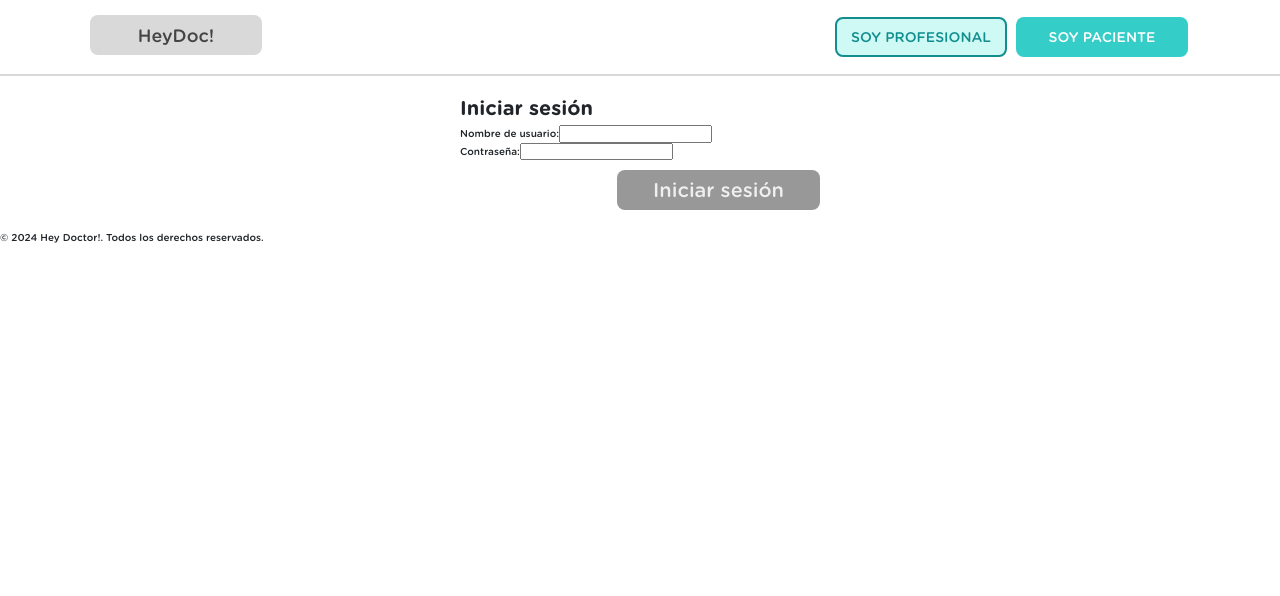
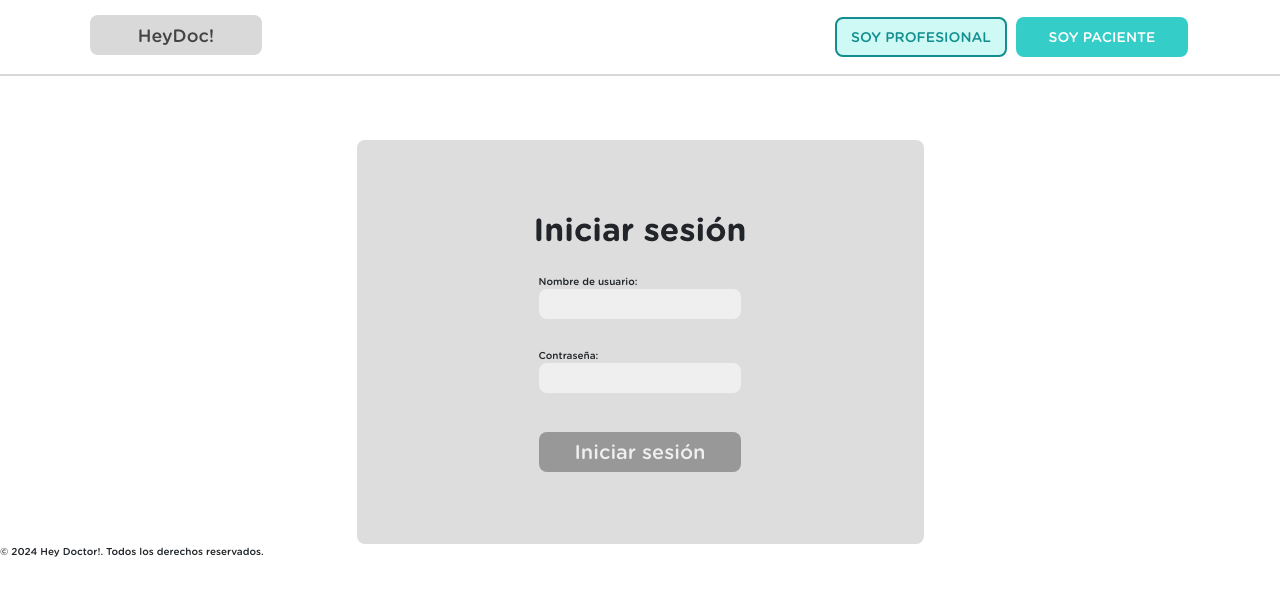
Before and after one commit to No-Country-simulation/S17-02-ft-Java-React, a React app in the folder frontend/: page /login in a window 1280 px wide. Shown: the top 596 px of the page. Built offline with nearby package versions, Linux system fonts and the light colour scheme; the HTML template or start-up script is replaced by a standard one.

Commit message:
refactorizacion de componentes de registros y login

```diff
--- a/frontend/src/components/login/index.tsx
+++ b/frontend/src/components/login/index.tsx
@@ -10,6 +10,33 @@ const validationSchema = Yup.object({
   password: Yup.string().required("La contraseña es obligatoria"),
 });
 
+const TextField: React.FC<{
+  id: string;
+  name: string;
+  type: string;
+  value: string;
+  onChange: React.ChangeEventHandler<HTMLInputElement>;
+  onBlur: React.FocusEventHandler<HTMLInputElement>;
+  error?: string;
+}> = ({ id, name, type, value, onChange, onBlur, error }) => (
+  <div className="form-group">
+    <label htmlFor={id}>
+      {name === "username" ? "Nombre de usuario" : "Contraseña"}:
+    </label>
+    <input
+      type={type}
+      id={id}
+      name={name}
+      value={value}
+      onChange={onChange}
+      onBlur={onBlur}
+      className={`form-control ${error ? "is-invalid" : ""}`}
+      required
+    />
+    {error && <p className="error-text">{error}</p>}
+  </div>
+);
+
 export const Login: React.FC = () => {
   const navigate = useNavigate();
 
@@ -21,70 +48,49 @@ export const Login: React.FC = () => {
     validationSchema,
     onSubmit: async (values) => {
       try {
-        await axios.post("/api/auth/login", {
-          username: values.username,
-          password: values.password,
-        });
-
+        await axios.post("/api/auth/login", values);
         Swal.fire({
           icon: "success",
           title: "Éxito",
-          text: "",
+          text: "Has iniciado sesión correctamente.",
         });
-
         navigate("/");
       } catch (err) {
-        if (axios.isAxiosError(err)) {
+        const errorMessage = axios.isAxiosError(err)
+          ? "Error al iniciar sesión. Por favor, intenta nuevamente."
+          : "Error inesperado. Por favor, intenta nuevamente.";
+
         Swal.fire({
           icon: "error",
           title: "Error",
-            text: "",
+          text: errorMessage,
         });
-        } else {
-          Swal.fire({
-            icon: "error",
-            title: "Error Inesperado",
-            text: "",
-          });
-        }
       }
     },
   });
 
   return (
-    <div style={{ padding: "20px", maxWidth: "400px", margin: "auto" }}>
+    <div className="login-container">
       <h2>Iniciar sesión</h2>
       <form onSubmit={formik.handleSubmit}>
-        <div>
-          <label htmlFor="username">Nombre de usuario:</label>
-          <input
-            type="text"
+        <TextField
           id="username"
           name="username"
+          type="text"
           value={formik.values.username}
           onChange={formik.handleChange}
           onBlur={formik.handleBlur}
-            required
+          error={formik.touched.username ? formik.errors.username : undefined}
         />
-          {formik.touched.username && formik.errors.username ? (
-            <p style={{ color: "red" }}>{formik.errors.username}</p>
-          ) : null}
-        </div>
-        <div>
-          <label htmlFor="password">Contraseña:</label>
-          <input
-            type="password"
+        <TextField
           id="password"
           name="password"
+          type="password"
           value={formik.values.password}
           onChange={formik.handleChange}
           onBlur={formik.handleBlur}
-            required
+          error={formik.touched.password ? formik.errors.password : undefined}
         />
-          {formik.touched.password && formik.errors.password ? (
-            <p style={{ color: "red" }}>{formik.errors.password}</p>
-          ) : null}
-        </div>
         <div className="d-flex justify-content-end">
           <button className="btn btn-secondary" type="submit">
             Iniciar sesión
--- a/frontend/src/components/registerEspecialist/index.tsx
+++ b/frontend/src/components/registerEspecialist/index.tsx
@@ -7,20 +7,19 @@ import Swal from "sweetalert2";
 import { useAuth } from "../../context/context.tsx";
 
 const FormField: React.FC<{
-  id: string;
+  name: string;
   type: string;
-  name: string;
   value: string;
   onChange: (e: React.ChangeEvent<HTMLInputElement>) => void;
   onBlur: (e: React.FocusEvent<HTMLInputElement, Element>) => void;
   error?: string;
-}> = ({ id, type, name, value, onChange, onBlur, error }) => (
+}> = ({ name, type, value, onChange, onBlur, error }) => (
   <label>
     {name}:
     <input
       type={type}
-      id={id}
-      name={id}
+      id={name}
+      name={name}
       value={value}
       onChange={onChange}
       onBlur={onBlur}
@@ -46,15 +45,29 @@ const validationSchema = Yup.object({
 });
 
 const handleError = (error: any, defaultMessage: string) => {
-  let errorTitle = defaultMessage;
-  if (axios.isAxiosError(error)) {
-    errorTitle = "Error al Registrar";
-  }
+  const errorMessage = axios.isAxiosError(error)
+    ? "Error al Registrar"
+    : defaultMessage;
   Swal.fire({
     icon: "error",
-    title: errorTitle,
-    text: "",
+    title: errorMessage,
   });
+};
+
+const loginUser = async (username: string, password: string) => {
+  try {
+    const response = await axios.post("/api/auth/login", {
+      username,
+      password,
+    });
+    return {
+      token: response.data.token,
+      role: response.data.roleId,
+    };
+  } catch (err) {
+    handleError(err, "Error al Iniciar Sesión");
+    throw err;
+  }
 };
 
 export const RegisterEspecialist: React.FC = () => {
@@ -83,14 +96,11 @@ export const RegisterEspecialist: React.FC = () => {
           },
         });
         const loginResponse = await loginUser(values.username, values.password);
-        if (loginResponse) {
-          const { token, role } = loginResponse;
-          console.log("Token:", token);
-          console.log("Role:", roleId);
+        const { token, role } = loginResponse;
 
-          setToken(token);
-          setRole(role);
-        }
+        setToken(token);
+        setRole(role);
+
         Swal.fire({
           icon: "success",
           title: "Registro Exitoso",
@@ -104,21 +114,8 @@ export const RegisterEspecialist: React.FC = () => {
     },
   });
 
-  const loginUser = async (username: string, password: string) => {
-    try {
-      const response = await axios.post("/api/auth/login", {
-        username,
-        password,
-      });
-      return {
-        token: response.data.token,
-        role: response.data.roleId,
-      };
-    } catch (err) {
-      handleError(err, "Error al Iniciar Sesión");
-      throw err;
-    }
-  };
+  const { values, handleChange, handleBlur, handleSubmit, errors, touched } =
+    formik;
 
   return (
     <div>
@@ -126,41 +123,34 @@ export const RegisterEspecialist: React.FC = () => {
         <Link to="/">Inicio</Link>
       </nav>
 
-      <form onSubmit={formik.handleSubmit}>
+      <form onSubmit={handleSubmit}>
         <h2>Registro de Usuario</h2>
 
         <FormField
-          id="username"
+          name="username"
           type="text"
-          name="Nombre de usuario"
-          value={formik.values.username}
-          onChange={formik.handleChange}
-          onBlur={formik.handleBlur}
-          error={formik.touched.username ? formik.errors.username : undefined}
+          value={values.username}
+          onChange={handleChange}
+          onBlur={handleBlur}
+          error={touched.username ? errors.username : undefined}
         />
 
         <FormField
-          id="password"
+          name="password"
           type="password"
-          name="Contraseña"
-          value={formik.values.password}
-          onChange={formik.handleChange}
-          onBlur={formik.handleBlur}
-          error={formik.touched.password ? formik.errors.password : undefined}
+          value={values.password}
+          onChange={handleChange}
+          onBlur={handleBlur}
+          error={touched.password ? errors.password : undefined}
         />
 
         <FormField
-          id="confirmPassword"
+          name="confirmPassword"
           type="password"
-          name="Confirmar contraseña"
-          value={formik.values.confirmPassword}
-          onChange={formik.handleChange}
-          onBlur={formik.handleBlur}
-          error={
-            formik.touched.confirmPassword
-              ? formik.errors.confirmPassword
-              : undefined
-          }
+          value={values.confirmPassword}
+          onChange={handleChange}
+          onBlur={handleBlur}
+          error={touched.confirmPassword ? errors.confirmPassword : undefined}
         />
 
         <button type="submit">Registrar Usuario</button>
--- a/frontend/src/components/registerUser/index.tsx
+++ b/frontend/src/components/registerUser/index.tsx
@@ -1,11 +1,11 @@
-import React from "react";
+import React, { useCallback } from "react";
 import { useFormik } from "formik";
 import * as Yup from "yup";
 import axios from "axios";
 import Swal from "sweetalert2";
 import { useNavigate } from "react-router-dom";
 import FormInput from "./formInput";
-import { useAuth } from "../../context/context.tsx";
+import { useAuth } from "../../context/context";
 
 const validationSchema = Yup.object({
   email: Yup.string()
@@ -36,18 +36,27 @@ const isValidUUID = (uuid: string): boolean => {
   return regex.test(uuid);
 };
 
+const roleId = "2326ec2c-4f97-4007-b52c-ba5561b434b9";
+
+const loginUser = async (username: string, password: string) => {
+  try {
+    const response = await axios.post("/api/auth/login", {
+      username,
+      password,
+    });
+    return { token: response.data.token, role: response.data.roleId };
+  } catch (err) {
+    handleError(err, "Error al Iniciar Sesión");
+    throw err;
+  }
+};
+
 export const RegisterUser: React.FC = () => {
   const navigate = useNavigate();
   const { setToken, setRole } = useAuth();
-  const roleId = "2326ec2c-4f97-4007-b52c-ba5561b434b9";
 
-  const formik = useFormik({
-    initialValues: {
-      email: "",
-      password: "",
-    },
-    validationSchema,
-    onSubmit: async (values) => {
+  const onSubmit = useCallback(
+    async (values: { email: string; password: string }) => {
       if (!isValidUUID(roleId)) {
         await Swal.fire({
           icon: "error",
@@ -65,52 +74,36 @@ export const RegisterUser: React.FC = () => {
       };
 
       try {
-        console.log("Enviando datos de registro:", payload);
         await axios.post("/api/auth/register", payload, {
-          headers: {
-            "Content-Type": "application/json",
-          },
+          headers: { "Content-Type": "application/json" },
         });
-        console.log("Registro exitoso, procediendo a login");
+
         const loginResponse = await loginUser(values.email, values.password);
         if (loginResponse) {
           const { token, role } = loginResponse;
-          console.log("Token recibido:", token);
-          console.log("Rol recibido:", roleId);
           setToken(token);
           setRole(role);
         }
+
         await Swal.fire({
           icon: "success",
           title: "Registro Exitoso",
           text: "El usuario ha sido registrado correctamente y está ahora logueado.",
         });
         formik.resetForm();
-        console.log("Redirigiendo a /");
         navigate("/");
       } catch (error) {
         handleError(error, "Error Inesperado");
       }
     },
+    [navigate, setToken, setRole]
+  );
+
+  const formik = useFormik({
+    initialValues: { email: "", password: "" },
+    validationSchema,
+    onSubmit,
   });
-
-  const loginUser = async (username: string, password: string) => {
-    try {
-      const response = await axios.post("/api/auth/login", {
-        username,
-        password,
-      });
-      console.log("Inicio de sesión exitoso");
-      console.log("Respuesta del login:", response.data);
-      return {
-        token: response.data.token,
-        role: response.data.roleId,
-      };
-    } catch (err) {
-      handleError(err, "Error al Iniciar Sesión");
-      throw err;
-    }
-  };
 
   return (
     <div className="register-user">
```
Lines whose indentation alone changed are shown as unchanged.
